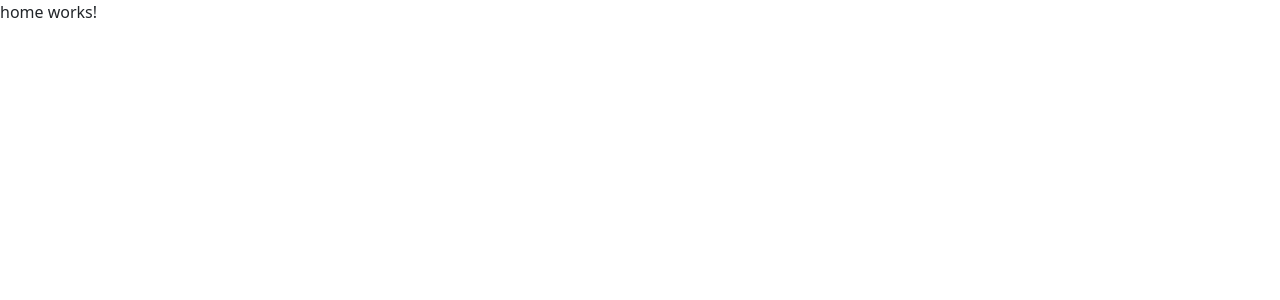
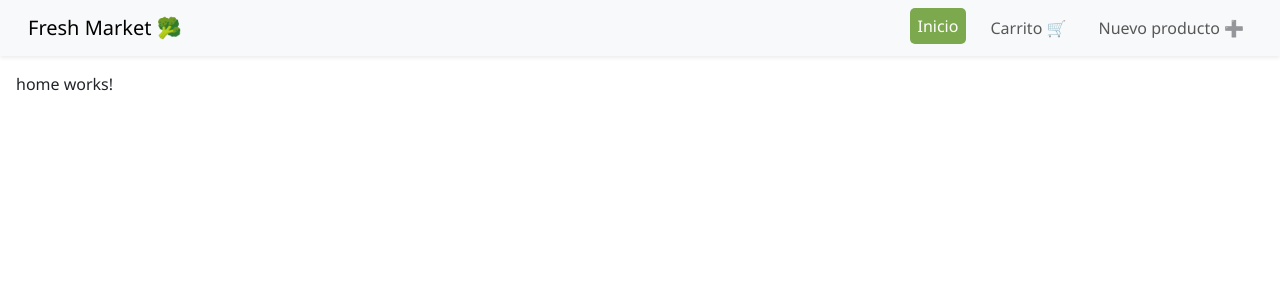
Before and after one commit to miriam-nieto-rodriguez/grocery-shop, an Angular app: page /home in a window 1280 px wide. Shown: the top 300 px of the page. Built offline with nearby package versions, Linux system fonts and the light colour scheme.

Commit message:
Creación de algunos estilos generales y creación del nav con estilos

```diff
--- a/src/app/app.html
+++ b/src/app/app.html
@@ -1,3 +1,8 @@
+<header>
+    <app-header></app-header>
+</header>
 
+<main class="main">
+    <router-outlet />
 
-<router-outlet />
+</main>
--- a/src/app/app.routes.ts
+++ b/src/app/app.routes.ts
@@ -7,7 +7,7 @@ import { CartComponent } from './pages/cart/cart.component';
 export const routes: Routes = [
     {path:"", redirectTo: "home", pathMatch: "full"},
     {path: "home", component: HomeComponent},
-    {path: "product-detail", component: ProductDetailComponent},
+    {path: "product-detail/:id", component: ProductDetailComponent},
     {path: "product-form", component: ProductFormComponent},
     {path: "cart", component: CartComponent},
     {path: "**", redirectTo: "home"}
--- a/src/app/app.ts
+++ b/src/app/app.ts
@@ -1,9 +1,10 @@
 import { Component, signal } from '@angular/core';
 import { RouterOutlet } from '@angular/router';
+import { HeaderComponent } from './shared/header/header.component';
 
 @Component({
   selector: 'app-root',
-  imports: [RouterOutlet],
+  imports: [RouterOutlet, HeaderComponent],
   templateUrl: './app.html',
   styleUrl: './app.css'
 })
--- a/src/app/shared/header/header.component.css
+++ b/src/app/shared/header/header.component.css
@@ -0,0 +1,10 @@
+.active {
+ background-color: #7CA94E;
+ color: white !important;
+ border-radius: 5px;
+ padding: 6px 12px;
+}
+
+.active:hover {
+ background-color: #679438;
+}
--- a/src/app/shared/header/header.component.html
+++ b/src/app/shared/header/header.component.html
@@ -1 +1,23 @@
-<p>header works!</p>
+<nav class=" navbar navbar-expand-lg navbar-light bg-light px-3 shadow-sm">
+    <div class="container-fluid">
+        <a class="navbar-brand" [routerLink]="['/home']"> Fresh Market 🥦</a>
+
+        <div class="collapse navbar-collapse justify-content-end">
+            <ul class="navbar-nav">
+
+                <li class="nav-item me-3">
+                    <a class="nav-link" [routerLink]="['/home']" routerLinkActive="active"> Inicio</a>
+                </li>
+
+                <li class="nav-item me-3">
+                    <a class="nav-link" [routerLink]="['/cart']" routerLinkActive="active">Carrito 🛒 </a>
+                </li>
+
+                <li class="nav-item">
+                    <a class="nav-link" [routerLink]="['/product-form']" routerLinkActive="active">Nuevo producto ➕ </a>
+                </li>
+
+            </ul>
+        </div>
+    </div>
+</nav>
--- a/src/app/shared/header/header.component.ts
+++ b/src/app/shared/header/header.component.ts
@@ -1,8 +1,9 @@
 import { Component } from '@angular/core';
+import { RouterLink, RouterLinkActive } from '@angular/router';
 
 @Component({
   selector: 'app-header',
-  imports: [],
+  imports: [RouterLink, RouterLinkActive],
   templateUrl: './header.component.html',
   styleUrl: './header.component.css',
 })
--- a/src/styles.css
+++ b/src/styles.css
@@ -1 +1,13 @@
 /* You can add global styles to this file, and also import other style files */
+body{
+    margin: 0;
+    background-color: #ffffff;
+    font-family: 'Segoe UI', Tahoma, Geneva, Verdana, sans-serif;
+
+}
+
+.main {
+    padding: 16px;
+    height: 100vh;
+
+}
```
